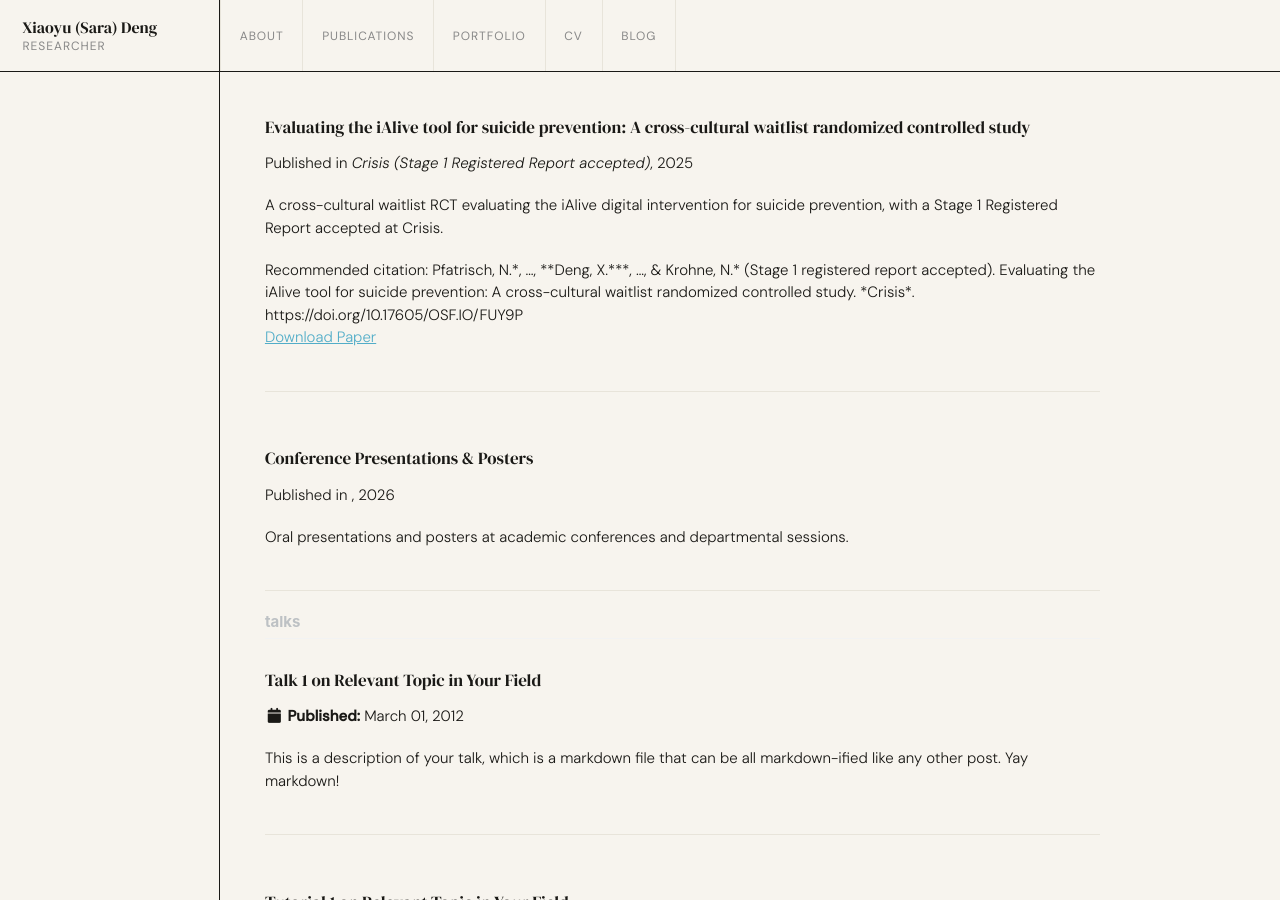
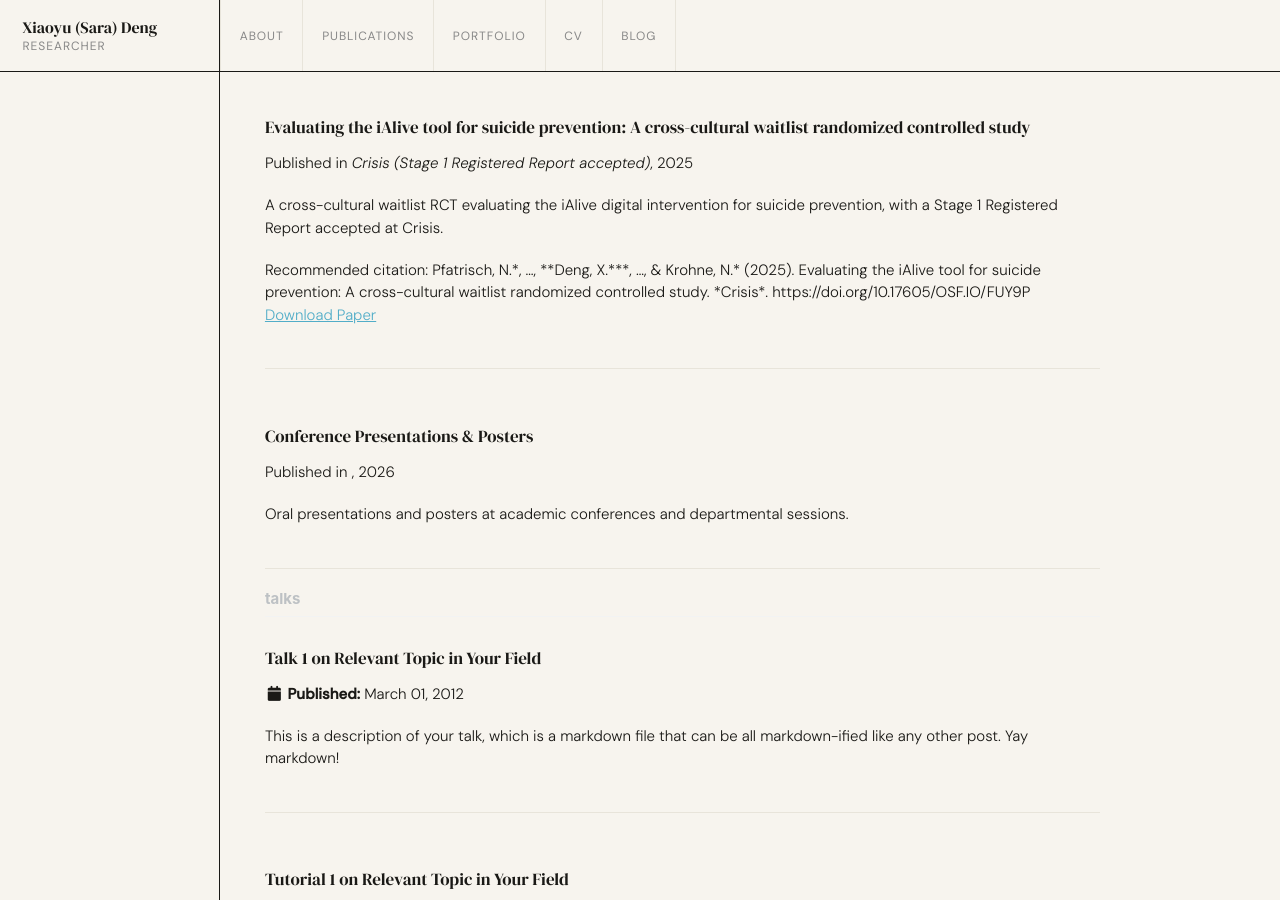
Before and after one commit to saradeng713/saradeng713.github.io, a Jekyll site: the page built from _pages/collection-archive.html, in a window 1280 px wide and 900 px high, scrolled down 1481 px. Built offline with Jekyll 4.4.1, drawn with Linux system fonts in a browser that asks for light colours; a script that is not in the unit is left out.

Commit message:
Update 2025-ialive-suicide-prevention.md

```diff
--- a/_publications/2025-ialive-suicide-prevention.md
+++ b/_publications/2025-ialive-suicide-prevention.md
@@ -7,7 +7,7 @@ excerpt: "A cross-cultural waitlist RCT evaluating the iAlive digital interventi
 date: 2025-07-01
 venue: "Crisis (Stage 1 Registered Report accepted)"
 paperurl: "https://doi.org/10.17605/OSF.IO/FUY9P"
-citation: "Pfatrisch, N.*, …, **Deng, X.***, …, & Krohne, N.* (Stage 1 registered report accepted). Evaluating the iAlive tool for suicide prevention: A cross-cultural waitlist randomized controlled study. *Crisis*. https://doi.org/10.17605/OSF.IO/FUY9P"
+citation: "Pfatrisch, N.*, …, **Deng, X.***, …, & Krohne, N.* (2025). Evaluating the iAlive tool for suicide prevention: A cross-cultural waitlist randomized controlled study. *Crisis*. https://doi.org/10.17605/OSF.IO/FUY9P"
 ---
 
 *Crisis* (Stage 1 Registered Report accepted), 2025
```
